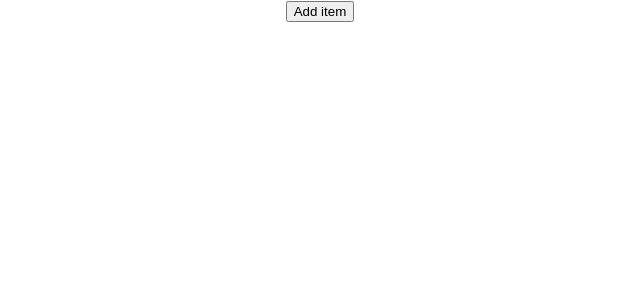
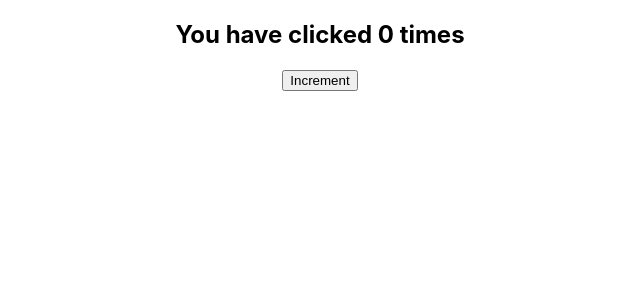
Before and after one commit to agreeshvs/react-react_hooks, a React (Create React App) app: page / in a window 1280 px wide. Shown: the top 300 px of the page, without its empty margins (320-960 px from the left). Built offline with nearby package versions, Linux system fonts and the light colour scheme.

Commit message:
useEffect

```diff
--- a/src/App.js
+++ b/src/App.js
@@ -1,5 +1,7 @@
 import './App.css';
-import HookCounterFour from './components/HookCounterFour';
+// import ClassCounterOne from './components/ClassCounterOne';
+import HookCounterOne from './components/useEffectExample/HookCounterOne';
+// import HookCounterFour from './components/HookCounterFour';
 // import HoocCounterTwo from './components/HoocCounterTwo';
 // import HookCounterThree from './components/HookCounterThree';
 // import ClassCounter from './components/ClassCounter';
@@ -12,7 +14,9 @@ function App() {
       {/* <HookCounter /> */}
       {/* <HoocCounterTwo /> */}
       {/* <HookCounterThree /> */}
-      <HookCounterFour />
+      {/* <HookCounterFour /> */}
+      {/* <ClassCounterOne /> */}
+      <HookCounterOne />
 
     </div>
   );
--- /dev/null
+++ b/src/components/ClassCounterOne.js
@@ -0,0 +1,26 @@
+import React, { Component } from 'react'
+
+class ClassCounterOne extends Component {
+    constructor(props){
+        super(props)
+        this.state = {
+            count: 0
+        }
+    }
+    componentDidMount(){
+        document.title = `Clicked ${this.state.count} times`
+    }
+    componentDidUpdate(prevProps, prevState){
+        document.title = `Clicked ${this.state.count} times`
+    }
+  render() {
+    return (
+      <div>
+        <button onClick={() => this.setState({count: this.state.count + 1})}>
+            Click {this.state.count} times
+        </button>
+      </div>
+    )
+  }
+}
+export default ClassCounterOne;
--- /dev/null
+++ b/src/components/useEffectExample/HookCounterOne.js
@@ -0,0 +1,20 @@
+import React, { useEffect, useState } from 'react'
+
+function HookCounterOne() {
+    // Update the document title using useState.
+    const [count, setCount] = useState(0)
+    // Function in the useEffect called every time the DOM renderd.
+    useEffect( () => {
+        document.title = `You clicked ${count} times`
+    })
+  return (
+    <div>
+        <h2>You have clicked {count} times</h2>
+        <button onClick={()=>setCount(count+1)}>
+            Increment
+        </button>
+    </div>
+  )
+}
+
+export default HookCounterOne
```
